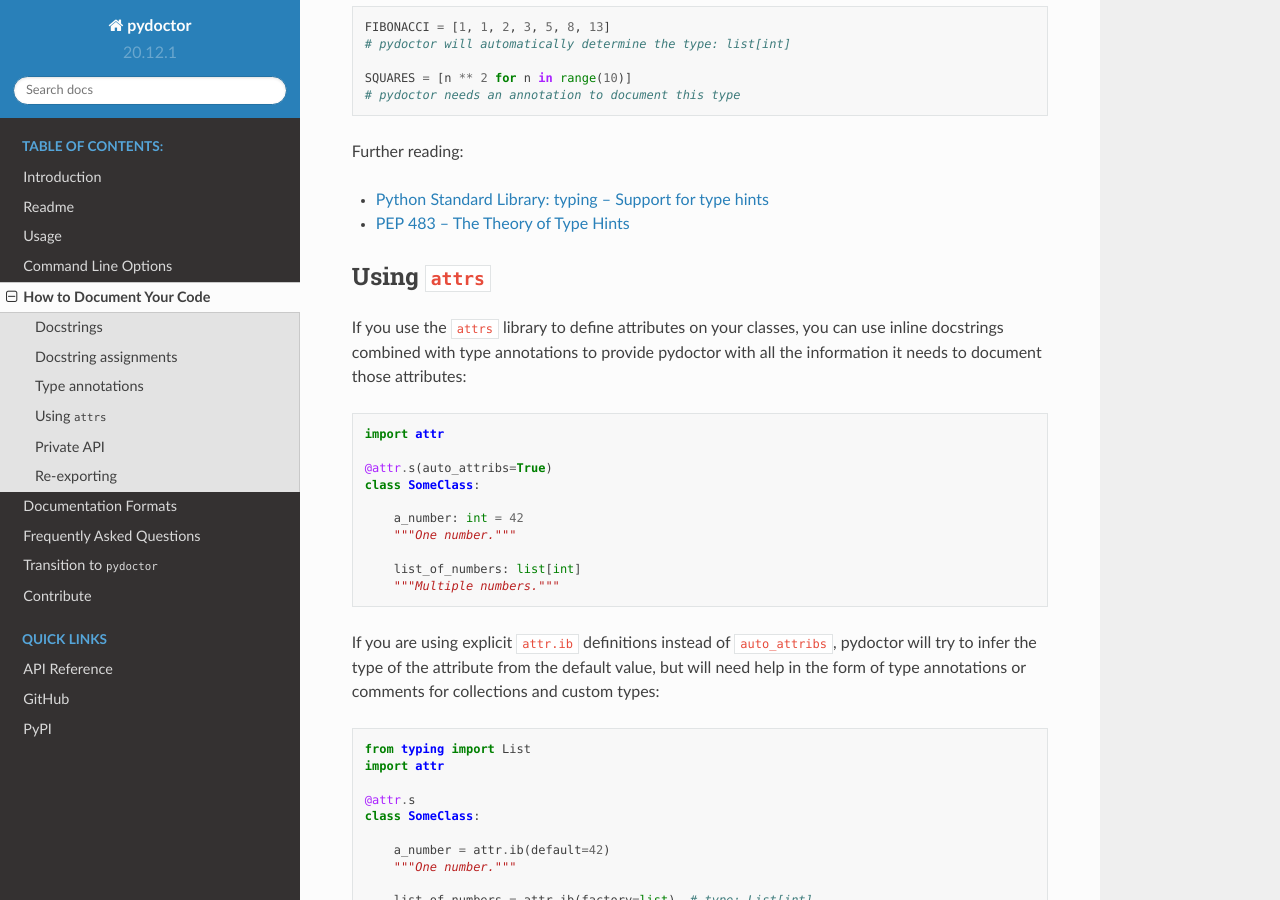
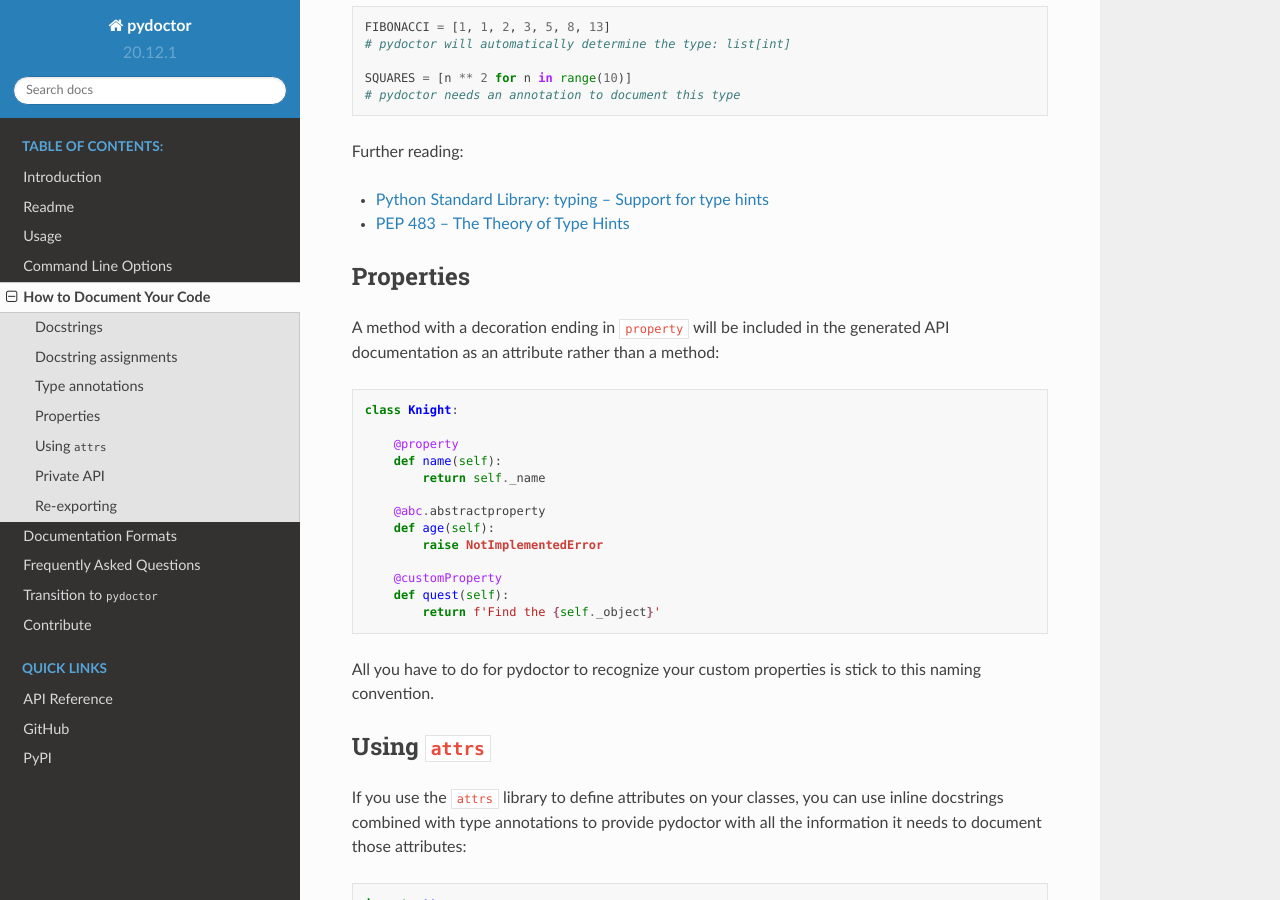
Before and after one commit to twisted/pydoctor, a Sphinx documentation site: the page built from docs/source/codedoc.rst, in a window 1280 px wide and 900 px high, scrolled down 2319 px. Built offline with Sphinx 7.4.7 and the Read the Docs theme 2.0.0, drawn with Linux system fonts in a browser that asks for light colours.

Commit message:
Add documentation about how pydoctor recognizes properties

```diff
--- a/docs/source/codedoc.rst
+++ b/docs/source/codedoc.rst
@@ -106,6 +106,29 @@
 - `Python Standard Library: typing -- Support for type hints <https://docs.python.org/3/library/typing.html>`_
 - `PEP 483 -- The Theory of Type Hints <https://www.python.org/dev/peps/pep-0483/>`_
 
+
+Properties
+----------
+
+A method with a decoration ending in ``property`` will be included in the generated API documentation as an attribute rather than a method::
+
+    class Knight:
+
+        @property
+        def name(self):
+            return self._name
+
+        @abc.abstractproperty
+        def age(self):
+            raise NotImplementedError
+
+        @customProperty
+        def quest(self):
+            return f'Find the {self._object}'
+
+All you have to do for pydoctor to recognize your custom properties is stick to this naming convention.
+
+
 Using ``attrs``
 ---------------
 
```
